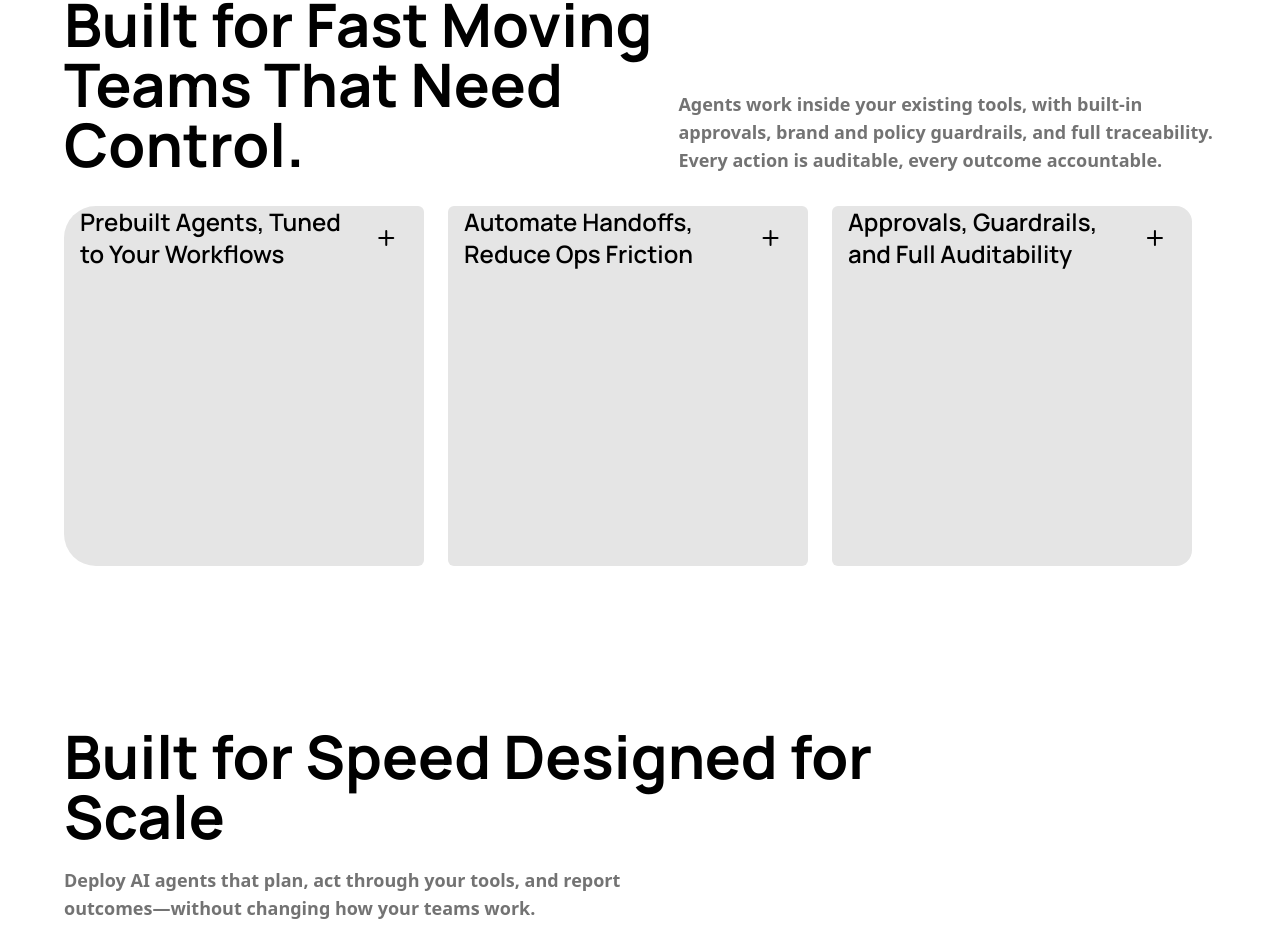
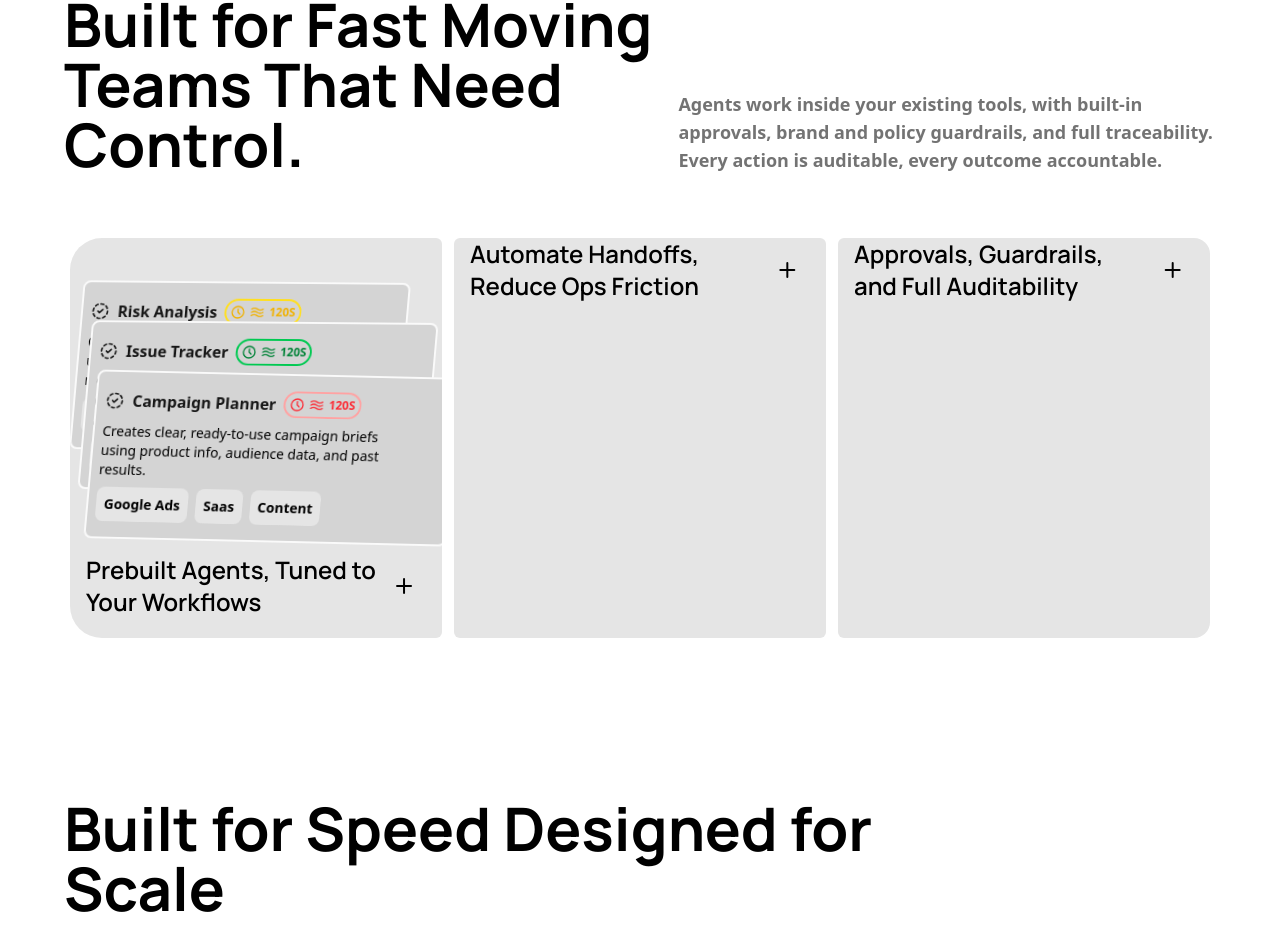
Before and after one commit to shogun444/Template, a Next.js app: page / in a window 1280 px wide. Shown: the part 1131-2074 px from the top of the page. Built offline with nearby package versions, Linux system fonts and the light colour scheme.

Commit message:
Made the Card COmponent

```diff
--- a/app/components/Hero/Card.tsx
+++ b/app/components/Hero/Card.tsx
@@ -11,7 +11,7 @@ export default function Card({
     <>
       <div
         className={cn(
-          "bg-neutral-200  dark:bg-neutral-800 h-90 w-90 rounded-md gap-5 pb-6 md:pb-8 ",
+          "bg-neutral-200   dark:bg-neutral-800 h-100 w-93  rounded-md  pb-6 md:pb-8 ",
           className,
         )}
       >
@@ -31,6 +31,7 @@ export function CardTitle({
   return (
     <div className={cn("px-4 flex text-lg md:text-2xl font-display font-semibold  items-center justify-center", className)}>
       {children}
+
       <svg
         xmlns="http://www.w3.org/2000/svg"
         width="70"
@@ -49,3 +50,32 @@ export function CardTitle({
     </div>
   );
 }
+
+
+export function CardSkeleton({className,children} : {className ?: string,children : React.ReactNode}){
+  return(<div className={cn("rounded-lg  border-2 border-neutral-50 p-2 bg-neutral-300 dark:bg-neutral-800 dark:border-neutral-700",className)}>
+    {children}
+  </div>)
+}
+
+export function SkeletonHeader({children,className}:{children : React.ReactNode,className ? :string}){
+  return(<div className={cn("flex gap-2",className)}>{children}</div>)
+}
+export function SkeletonHeading({children,className}:{children : React.ReactNode,className ? :string}){
+  return(<div className="text-base flex items-center gap-2 text-neutral-900 font-semibold font-sans my-2 dark:text-neutral-200">
+    {children}
+    <div className={cn("rounded-full flex justify-center items-center gap-1 p-1 border-2 border-red-300 text-red-500",className)}>
+      <svg xmlns="http://www.w3.org/2000/svg" width="24" height="24" viewBox="0 0 24 24" fill="none" stroke="currentColor" strokeWidth="2" strokeLinecap="round" strokeLinejoin="round" className="tabler-icon tabler-icon-clock size-4"><path d="M3 12a9 9 0 1 0 18 0a9 9 0 0 0 -18 0"></path><path d="M12 7v5l3 3"></path></svg>
+      <svg xmlns="http://www.w3.org/2000/svg" width="24" height="24" viewBox="0 0 24 24" fill="none" stroke="currentColor" strokeWidth="2" strokeLinecap="round" strokeLinejoin="round" className="tabler-icon tabler-icon-ripple size-4"><path d="M3 7c3 -2 6 -2 9 0s6 2 9 0"></path><path d="M3 17c3 -2 6 -2 9 0s6 2 9 0"></path><path d="M3 12c3 -2 6 -2 9 0s6 2 9 0"></path></svg>
+      <h1 className="text-xs">120S</h1>
+    </div>
+    </div>)
+}
+
+export function SkeletonBody({children,className}:{children : React.ReactNode,className ? :string}){
+  return(<div className={cn("dark:text-neutral-400  max-w-xs font-sans text-sm md:text-md",className)}>{children}</div>)
+}
+
+export function SkeletonFooter({children,className}:{children : React.ReactNode,className ? :string}){
+  return(<div className={cn("dark:text-neutral-400 font-semibold my-2 w-fit rounded-lg bg-neutral-200 dark:bg-neutral-700 p-2  font-sans text-sm",className)}>{children}</div>)
+}
--- a/app/components/Hero/hero.tsx
+++ b/app/components/Hero/hero.tsx
@@ -4,7 +4,14 @@ import Button from "../ui/button";
 import Image from "next/image";
 import Images from "./Images";
 import Logos from "./logo";
-import Card, { CardTitle } from "./Card";
+import Card, {
+  CardSkeleton,
+  CardTitle,
+  SkeletonBody,
+  SkeletonFooter,
+  SkeletonHeader,
+  SkeletonHeading,
+} from "./Card";
 
 export default function Hero() {
   return (
@@ -29,27 +36,140 @@ export default function Hero() {
           <Logos />
         </div>
 
-        <Container className="flex items-baseline-last">
-          <Header className="w-3xl">
+        <Container className="md:flex md:items-baseline-last">
+          <Header className="md:w-3xl">
             Built for Fast Moving Teams That Need Control.
           </Header>
-          <SubHeading className="w-2xl">
+          <SubHeading className="md:w-2xl">
             Agents work inside your existing tools, with built-in approvals,
             brand and policy guardrails, and full traceability. Every action is
             auditable, every outcome accountable.
           </SubHeading>
         </Container>
-        <div className="grid grid-cols-1 md:grid-cols-3">
-            <Card className="md:rounded-l-4xl">
-              <CardTitle>Prebuilt Agents, Tuned to Your Workflows</CardTitle>
+        <div className="my-8 grid  justify-items-center grid-cols-1 md:grid-cols-3">
+          <Card className="md:rounded-l-4xl relative overflow-hidden">
+            <CardSkeleton className="absolute z-1 perspective-distant transform-3d translate-y-10 -rotate-x-17 rotate-y-15 rotate-z-5">
+              <SkeletonHeader>
+                <SkeletonHeading className="text-yellow-500 border-yellow-300">
+                  <svg
+                    xmlns="http://www.w3.org/2000/svg"
+                    width="24"
+                    height="24"
+                    viewBox="0 0 24 24"
+                    fill="none"
+                    stroke="currentColor"
+                    strokeWidth="2"
+                    strokeLinecap="round"
+                    strokeLinejoin="round"
+                    className="tabler-icon tabler-icon-circle-dashed-check size-5"
+                  >
+                    <path d="M8.56 3.69a9 9 0 0 0 -2.92 1.95"></path>
+                    <path d="M3.69 8.56a9 9 0 0 0 -.69 3.44"></path>
+                    <path d="M3.69 15.44a9 9 0 0 0 1.95 2.92"></path>
+                    <path d="M8.56 20.31a9 9 0 0 0 3.44 .69"></path>
+                    <path d="M15.44 20.31a9 9 0 0 0 2.92 -1.95"></path>
+                    <path d="M20.31 15.44a9 9 0 0 0 .69 -3.44"></path>
+                    <path d="M20.31 8.56a9 9 0 0 0 -1.95 -2.92"></path>
+                    <path d="M15.44 3.69a9 9 0 0 0 -3.44 -.69"></path>
+                    <path d="M9 12l2 2l4 -4"></path>
+                  </svg>
+                  Risk Analysis
+                </SkeletonHeading>
+              </SkeletonHeader>
+              <SkeletonBody>
+                Creates clear, ready-to-use campaign briefs using product info,
+                audience data, and past results.
+              </SkeletonBody>
+              <SkeletonHeader>
+                <SkeletonFooter>Google Ads</SkeletonFooter>
+                <SkeletonFooter>Saas</SkeletonFooter>
+                <SkeletonFooter>Content</SkeletonFooter>
+              </SkeletonHeader>
+            </CardSkeleton>
+             <CardSkeleton className="absolute z-4 perspective-distant transform-3d translate-x-2 translate-y-20 -rotate-x-17 w-90 rotate-y-15 rotate-z-5">
+              <SkeletonHeader>
+                <SkeletonHeading className="text-green-700 border-green-500">
+                  <svg
+                    xmlns="http://www.w3.org/2000/svg"
+                    width="24"
+                    height="24"
+                    viewBox="0 0 24 24"
+                    fill="none"
+                    stroke="currentColor"
+                    strokeWidth="2"
+                    strokeLinecap="round"
+                    strokeLinejoin="round"
+                    className="tabler-icon tabler-icon-circle-dashed-check size-5"
+                  >
+                    <path d="M8.56 3.69a9 9 0 0 0 -2.92 1.95"></path>
+                    <path d="M3.69 8.56a9 9 0 0 0 -.69 3.44"></path>
+                    <path d="M3.69 15.44a9 9 0 0 0 1.95 2.92"></path>
+                    <path d="M8.56 20.31a9 9 0 0 0 3.44 .69"></path>
+                    <path d="M15.44 20.31a9 9 0 0 0 2.92 -1.95"></path>
+                    <path d="M20.31 15.44a9 9 0 0 0 .69 -3.44"></path>
+                    <path d="M20.31 8.56a9 9 0 0 0 -1.95 -2.92"></path>
+                    <path d="M15.44 3.69a9 9 0 0 0 -3.44 -.69"></path>
+                    <path d="M9 12l2 2l4 -4"></path>
+                  </svg>
+                  Issue Tracker
+                </SkeletonHeading>
+              </SkeletonHeader>
+              <SkeletonBody>
+                Creates clear, ready-to-use campaign briefs using product info,
+                audience data, and past results.
+              </SkeletonBody>
+              <SkeletonHeader>
+                <SkeletonFooter>Google Ads</SkeletonFooter>
+                <SkeletonFooter>Saas</SkeletonFooter>
+                <SkeletonFooter>Content</SkeletonFooter>
+              </SkeletonHeader>
+            </CardSkeleton>
+            <CardSkeleton className="absolute z-4 perspective-distant transform-3d translate-x-4 w-93 translate-y-33 -rotate-x-17 rotate-y-12 rotate-z-5">
+              <SkeletonHeader>
+                <SkeletonHeading>
+                  <svg
+                    xmlns="http://www.w3.org/2000/svg"
+                    width="24"
+                    height="24"
+                    viewBox="0 0 24 24"
+                    fill="none"
+                    stroke="currentColor"
+                    strokeWidth="2"
+                    strokeLinecap="round"
+                    strokeLinejoin="round"
+                    className="tabler-icon tabler-icon-circle-dashed-check size-5"
+                  >
+                    <path d="M8.56 3.69a9 9 0 0 0 -2.92 1.95"></path>
+                    <path d="M3.69 8.56a9 9 0 0 0 -.69 3.44"></path>
+                    <path d="M3.69 15.44a9 9 0 0 0 1.95 2.92"></path>
+                    <path d="M8.56 20.31a9 9 0 0 0 3.44 .69"></path>
+                    <path d="M15.44 20.31a9 9 0 0 0 2.92 -1.95"></path>
+                    <path d="M20.31 15.44a9 9 0 0 0 .69 -3.44"></path>
+                    <path d="M20.31 8.56a9 9 0 0 0 -1.95 -2.92"></path>
+                    <path d="M15.44 3.69a9 9 0 0 0 -3.44 -.69"></path>
+                    <path d="M9 12l2 2l4 -4"></path>
+                  </svg>
+                  Campaign Planner
+                </SkeletonHeading>
+              </SkeletonHeader>
+              <SkeletonBody>
+                Creates clear, ready-to-use campaign briefs using product info,
+                audience data, and past results.
+              </SkeletonBody>
+              <SkeletonHeader>
+                <SkeletonFooter>Google Ads</SkeletonFooter>
+                <SkeletonFooter>Saas</SkeletonFooter>
+                <SkeletonFooter>Content</SkeletonFooter>
+              </SkeletonHeader>
+            </CardSkeleton>
+
+            <CardTitle className="absolute bottom-5">Prebuilt Agents, Tuned to Your Workflows</CardTitle>
           </Card>
           <Card>
             <CardTitle>Automate Handoffs, Reduce Ops Friction</CardTitle>
           </Card>
           <Card className="md:rounded-r-2xl">
-              <CardTitle>
-                Approvals, Guardrails, and Full Auditability
-              </CardTitle>
+            <CardTitle>Approvals, Guardrails, and Full Auditability</CardTitle>
           </Card>
         </div>
         <Header className="max-w-4xl">
```
Lines whose indentation alone changed are shown as unchanged.
